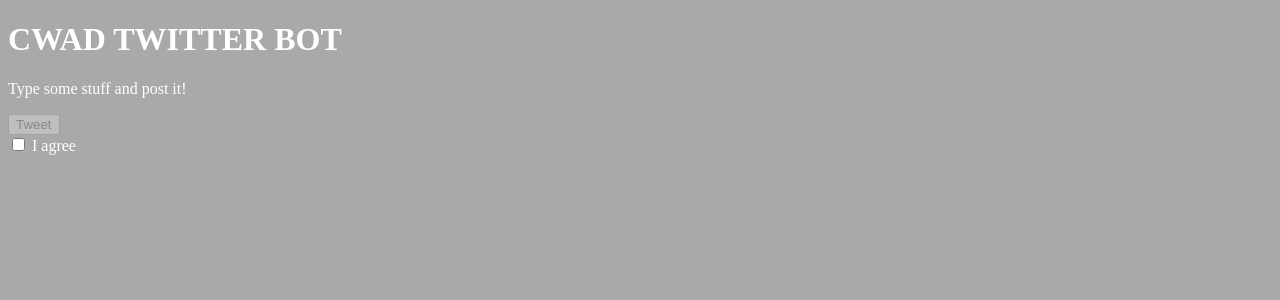
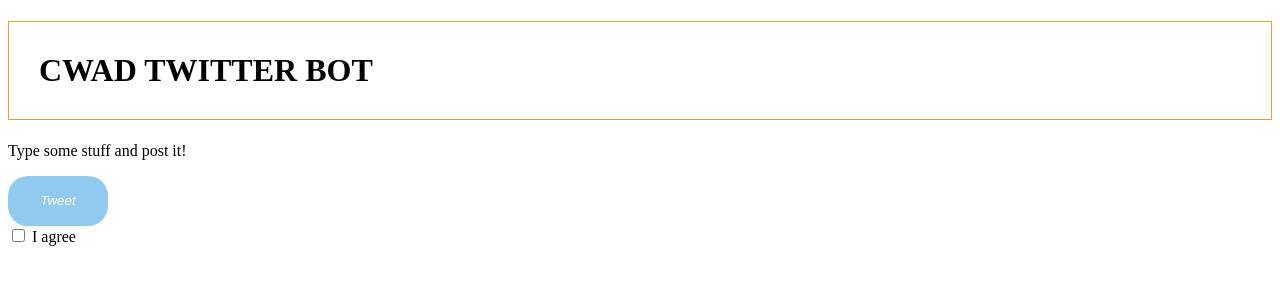
Before and after one commit to Coppell-Web-App-Development/Bot-Controller, a Flask app: page / in a window 1280 px wide. Shown: the top 300 px of the page. Run offline with Flask 2, Linux system fonts and the light colour scheme; parts of the project's set-up code (start-up, migrations or seed data) failed here and were passed over.

Commit message:
updated styling

```diff
--- a/controller/static/style.css
+++ b/controller/static/style.css
@@ -1,4 +1,44 @@
 body {
-    background: darkgray;
+    background: white;
+    color: whitesmoke;
+}
+h1 {
+    color: black;
+    border:  1px solid goldenrod;
+    padding: 30px;
+}
+p {
+    color: black
+}
+span {
+    color:black
+}
+textarea {
+    resize: none;
+    color:#14171A;
+    background-color: #e1e8ed;
+    border: 3px solid #1da1f2;
+    font-family: Arial, Helvetica, sans-serif;
+    padding: 10px;
+    border-radius: 10px;
+}
+#tweetbutton {
+    background-color: #1da1f2;
     color: white;
+    font-family: Arial, Helvetica, sans-serif;
+    font-style: oblique;
+    border-radius: 20px;
+    border: none;
+    width: 100px;
+    height: 50px;
 }
+#tweetbutton:disabled {
+    background-color: #90caee;
+    color: white;
+    font-family: Arial, Helvetica, sans-serif;
+    font-style: oblique;
+    border-radius: 20px;
+    border: none;
+    width: 100px;
+    height: 50px;
+}
```
